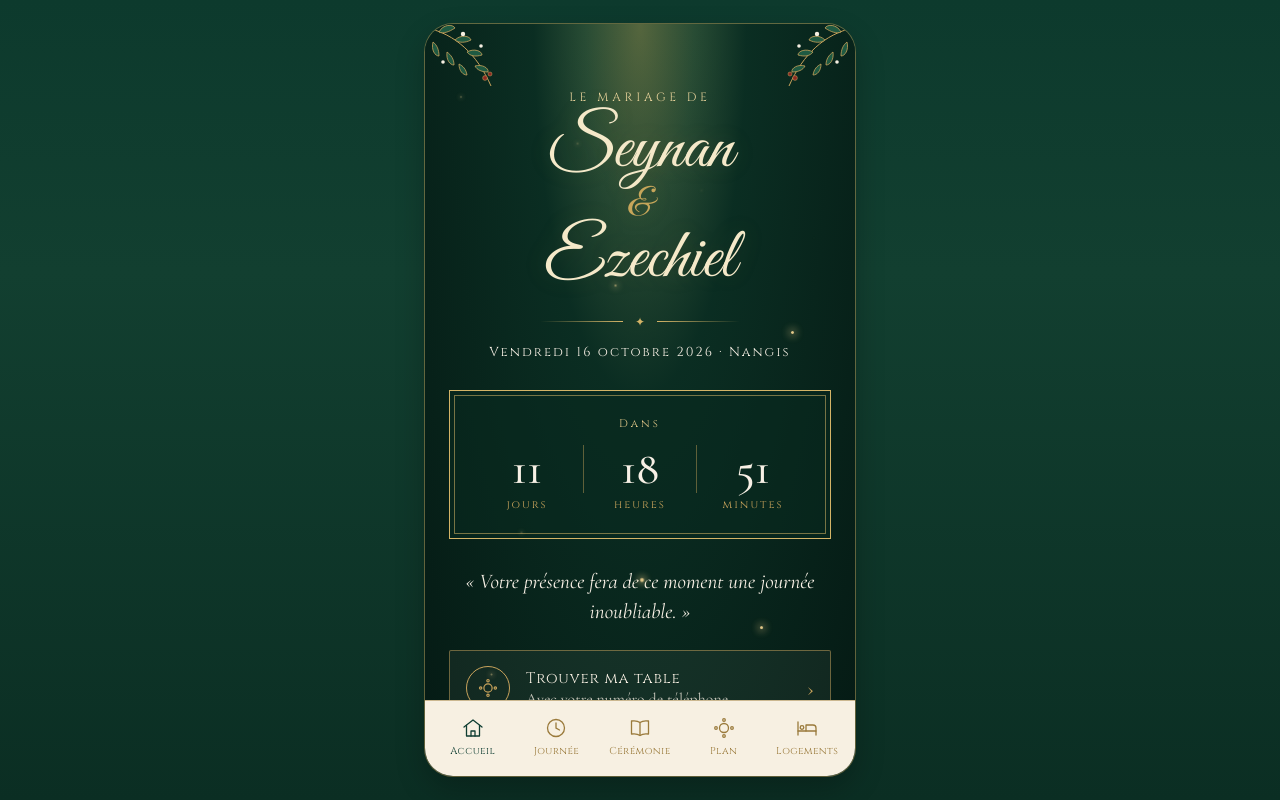
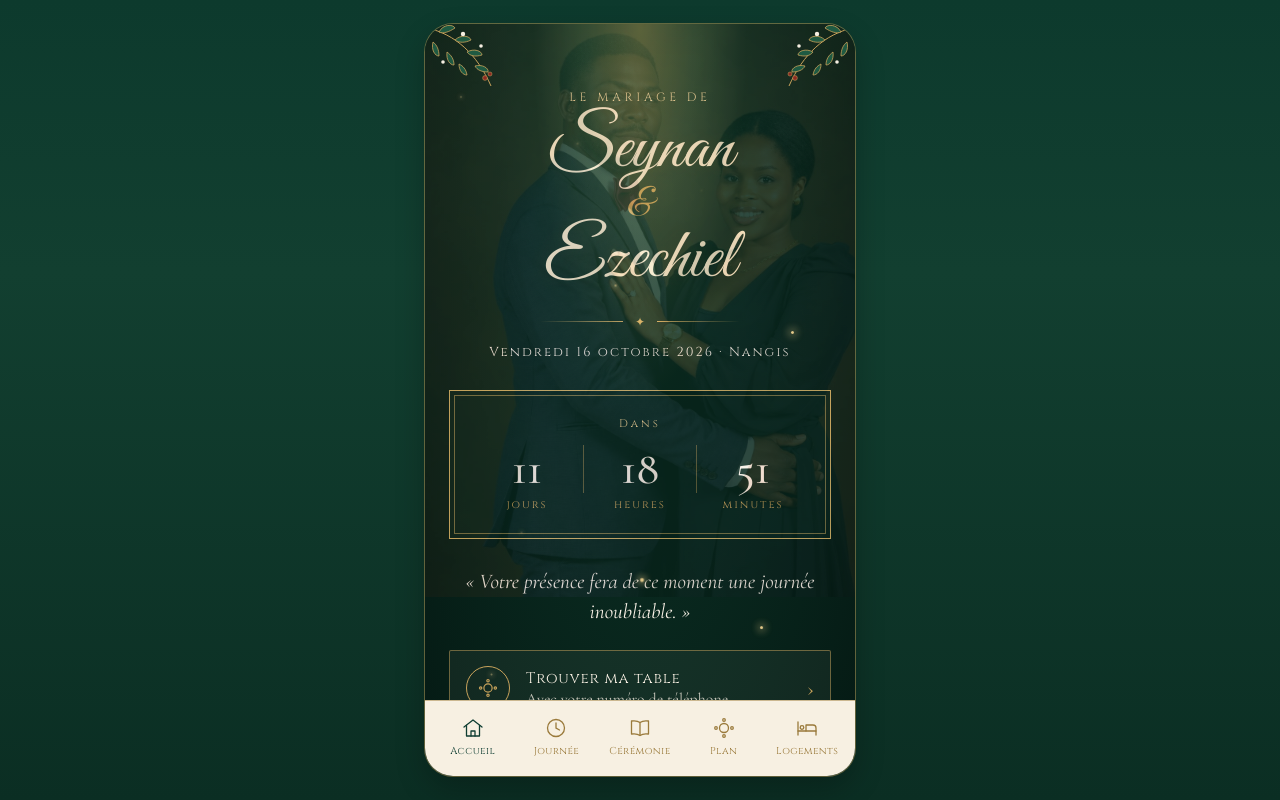
Before and after one commit to ahifon/Together-repo-2, a React (Vite) app: page / in a window 1280 px wide. Built offline with nearby package versions, Linux system fonts and the light colour scheme.

Commit message:
Ajout d'une image de fond transparente dans le composant Accueil pour améliorer l'esthétique.

```diff
--- a/public/donnees.json
+++ b/public/donnees.json
@@ -249,7 +249,7 @@
       { "nom": "Bialy Sarah", "telephone": "0787860850" },
       { "nom": "Rochelle", "telephone": "0676698231" },
       { "nom": "E Samuel", "telephone": "" },
-      { "nom": "Ph", "telephone": "" },
+      { "nom": "Paul Hermès", "telephone": "0625656972" },
       { "nom": "Delboise", "telephone": "" },
       { "nom": "Rousselot de saint ceran Romain", "telephone": "" }
     ]
--- a/src/tabs/Accueil.tsx
+++ b/src/tabs/Accueil.tsx
@@ -61,6 +61,17 @@ export function Accueil({ data, now, goDay, goPlan, goBook }: Props) {
       display: 'flex', flexDirection: 'column', alignItems: 'center',
       textAlign: 'center', animation: 'fadeUp .4s ease both',
     }}>
+      {/* Background photo (transparent) */}
+      <div aria-hidden style={{
+        position: 'absolute', top: 0, left: 0, right: 0, pointerEvents: 'none',
+        aspectRatio: '1086 / 1448',
+        backgroundImage: 'url(couple.jpg)',
+        backgroundSize: '100% 100%',
+        backgroundPosition: 'center center',
+        backgroundRepeat: 'no-repeat',
+        opacity: 0.15,
+      }} />
+
       {/* Particles */}
       <div style={{ position: 'absolute', inset: 0, pointerEvents: 'none' }}>
         {PARTICLE_XS.map((x, i) => (
```
Also changed, not shown: public/couple.jpg (added).
